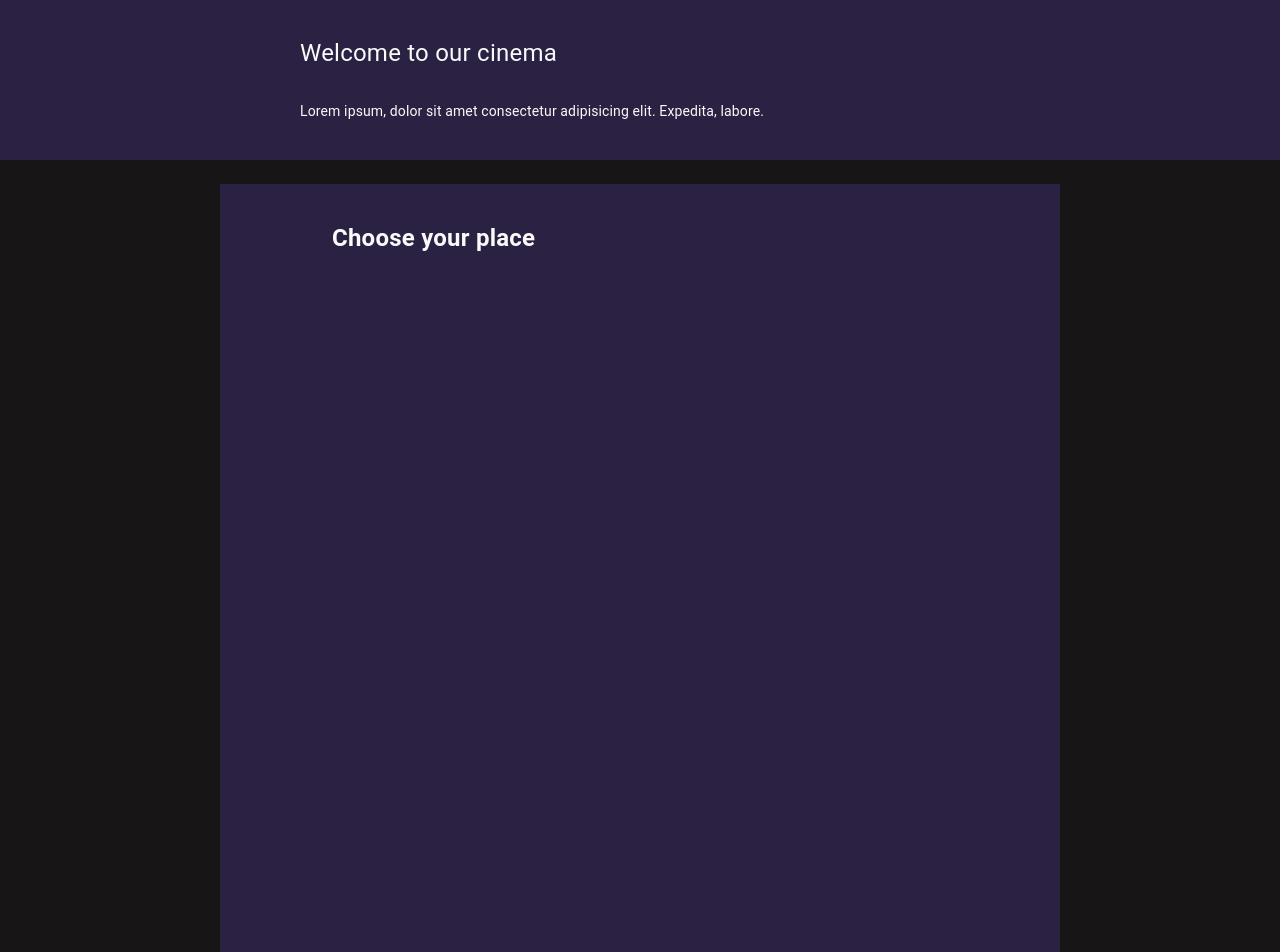
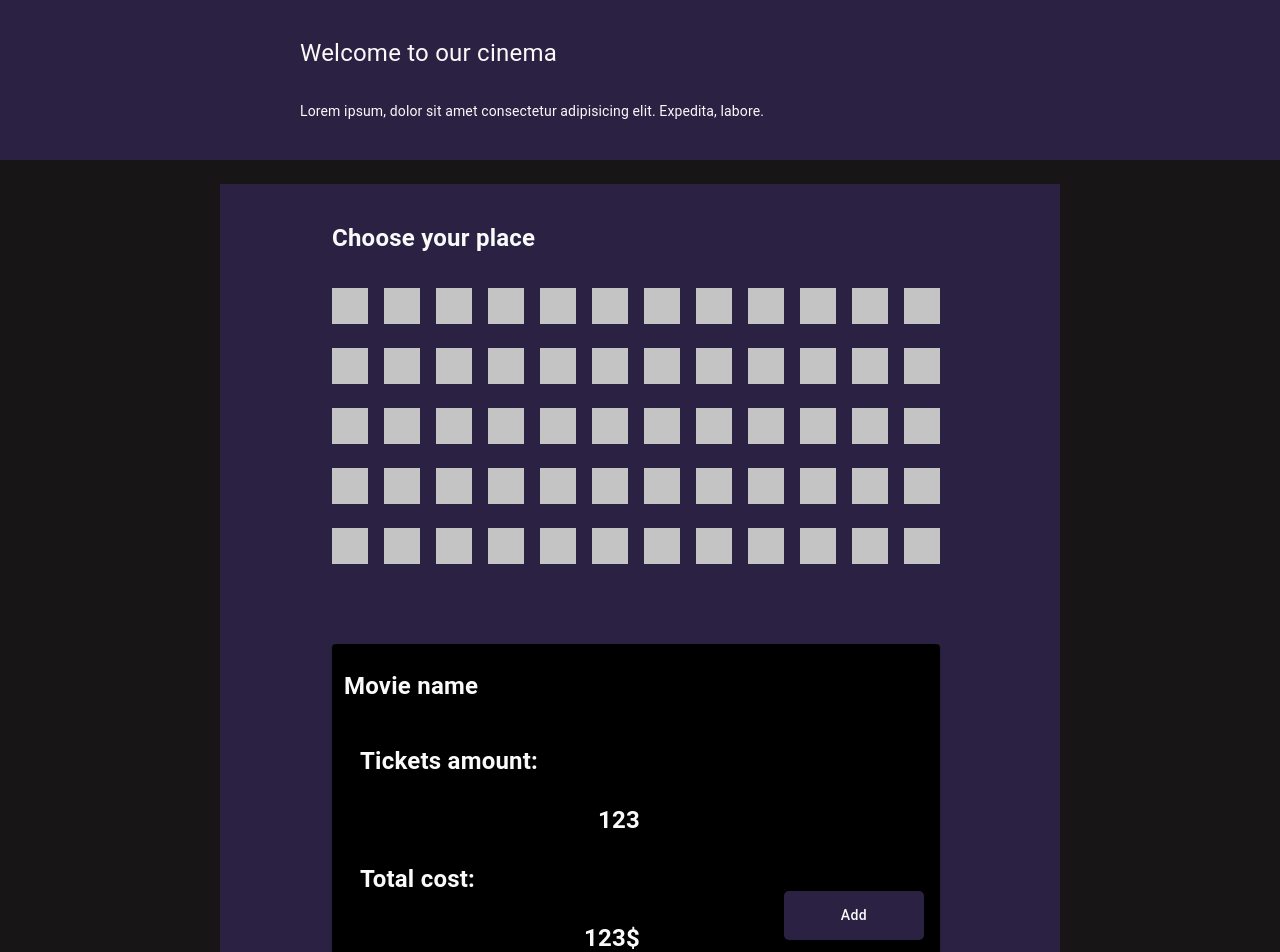
Before and after one commit to PolinaRaguilo/Cinema, a React (Create React App) app: page /reserve/1 in a window 1280 px wide. Shown: the top 952 px of the page. Built offline with nearby package versions, Linux system fonts and the light colour scheme.

Commit message:
finished reserve page

```diff
--- a/src/components/reserver-page.js
+++ b/src/components/reserver-page.js
@@ -1,4 +1,13 @@
-import { Box, makeStyles, Typography } from '@material-ui/core';
+import {
+  Box,
+  makeStyles,
+  Table,
+  TableBody,
+  TableCell,
+  TableRow,
+  Typography,
+} from '@material-ui/core';
+import SelectedMovieCard from './selected-movie-card';
 
 const useStyles = makeStyles({
   wrapper: {
@@ -8,11 +17,18 @@ const useStyles = makeStyles({
     margin: '0 auto',
     marginTop: 24,
     padding: '36px 117px 66px 112px',
-    '& p:first-child': {
-      fontSize: 24,
-      fontWeight: 'bold',
-      marginBottom: 32,
-    },
+  },
+  mainTitle: {
+    fontSize: 24,
+    fontWeight: 'bold',
+    marginBottom: 32,
+  },
+  seat: {
+    width: 36,
+    height: 36,
+    backgroundColor: '#C4C4C4',
+    marginRight: 16,
+    marginBottom: 24,
   },
 });
 
@@ -20,7 +36,23 @@ const ReservePage = () => {
   const classes = useStyles();
   return (
     <Box className={classes.wrapper}>
-      <Typography>Choose your place </Typography>
+      <Typography className={classes.mainTitle}>Choose your place </Typography>
+      <Box>
+        <Table>
+          <TableBody>
+            {[1, 2, 3, 4, 5].map((row, i) => (
+              <TableRow key={i}>
+                {[1, 2, 3, 4, 5, 6, 7, 8, 9, 10, 11, 12].map((cell, i) => (
+                  <TableCell key={i}>
+                    <Box className={classes.seat} />
+                  </TableCell>
+                ))}
+              </TableRow>
+            ))}
+          </TableBody>
+        </Table>
+      </Box>
+      <SelectedMovieCard />
     </Box>
   );
 };
--- /dev/null
+++ b/src/components/selected-movie-card.js
@@ -0,0 +1,58 @@
+import {
+  Button,
+  Card,
+  CardContent,
+  makeStyles,
+  Typography,
+} from '@material-ui/core';
+
+const useStyles = makeStyles({
+  card: {
+    position: 'relative',
+    width: 608,
+    height: 320,
+    backgroundColor: '#000000',
+    marginTop: 56,
+    padding: '24px 19px 24px 12px',
+  },
+  title: {
+    fontSize: 24,
+    fontWeight: 'bold',
+    width: 280,
+    marginBottom: 23,
+    '&:nth-child(even)': {
+      textAlign: 'right',
+    },
+  },
+  inner: {
+    display: 'flex',
+    flexWrap: 'wrap',
+    justifyContent: 'space-between',
+  },
+  add: {
+    position: 'absolute',
+    width: 140,
+    height: 49,
+    bottom: 24,
+    right: 16,
+    borderRadius: 5,
+  },
+});
+
+const SelectedMovieCard = () => {
+  const classes = useStyles();
+  return (
+    <Card className={classes.card}>
+      <Typography className={classes.title}>Movie name</Typography>
+      <CardContent className={classes.inner}>
+        <Typography className={classes.title}>Tickets amount:</Typography>
+        <Typography className={classes.title}>123</Typography>
+        <Typography className={classes.title}>Total cost:</Typography>
+        <Typography className={classes.title}>123$</Typography>
+      </CardContent>
+      <Button className={classes.add}>Add</Button>
+    </Card>
+  );
+};
+
+export default SelectedMovieCard;
--- a/src/styles/theme.js
+++ b/src/styles/theme.js
@@ -61,6 +61,12 @@ const theme = createMuiTheme({
         fontSize: 24,
       },
     },
+    MuiTableCell: {
+      root: {
+        padding: 0,
+        borderBottom: 'none',
+      },
+    },
   },
 });
 
```
